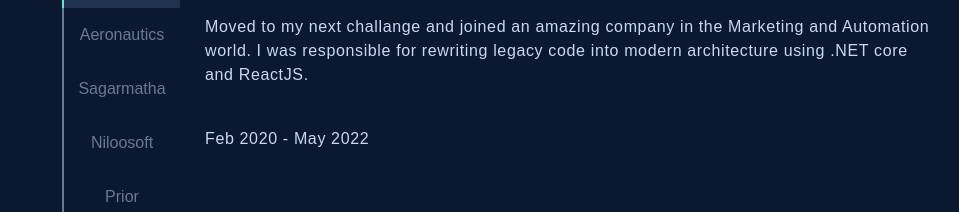
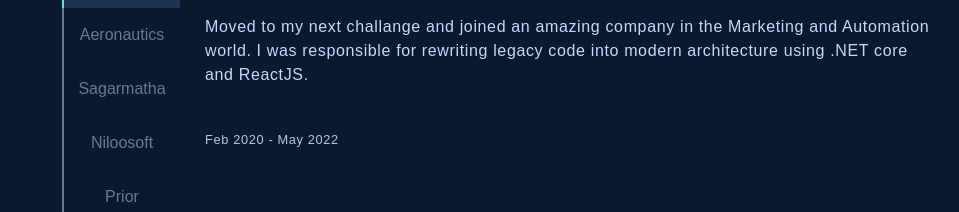
Before and after one commit to dshivrin/Portfolio, a React (Create React App) app: page / in a window 1280 px wide. Shown: the part 1440-1652 px from the top of the page, without its empty margins (160-1119 px from the left). Built offline with nearby package versions, Linux system fonts and the light colour scheme; a web font is replaced by a local one.

Commit message:
Experience date-range CSS changes

```diff
--- a/src/Components/Experience/Experience.scss
+++ b/src/Components/Experience/Experience.scss
@@ -1,3 +1,4 @@
 .date-range{
   font-size: 0.8em;
+  opacity: 0.9;
 }
--- a/src/Components/Experience/Experience.tsx
+++ b/src/Components/Experience/Experience.tsx
@@ -8,6 +8,7 @@ import { Workplace } from "../../Core/types";
 import Tabs from "./Switchable/Tabs/Tabs";
 import { StyledInner } from "../Shared/StyledComponents/InnerContainer";
 import Carousel from "./Carousel/Carousel";
+import "./Experience.scss";
 
 const StyledInnerColumn = styled(StyledInner)`
   flex-direction: column;
```
